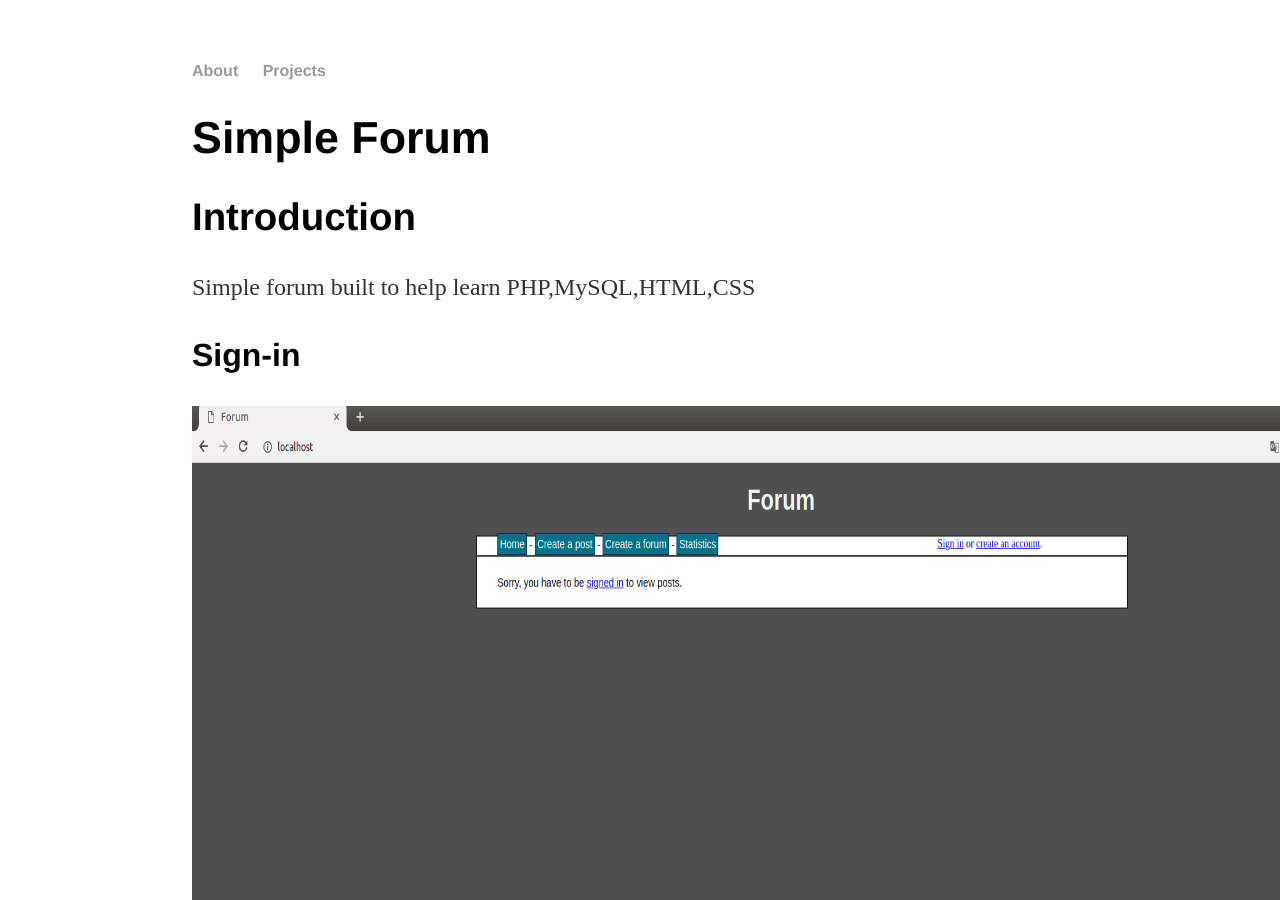
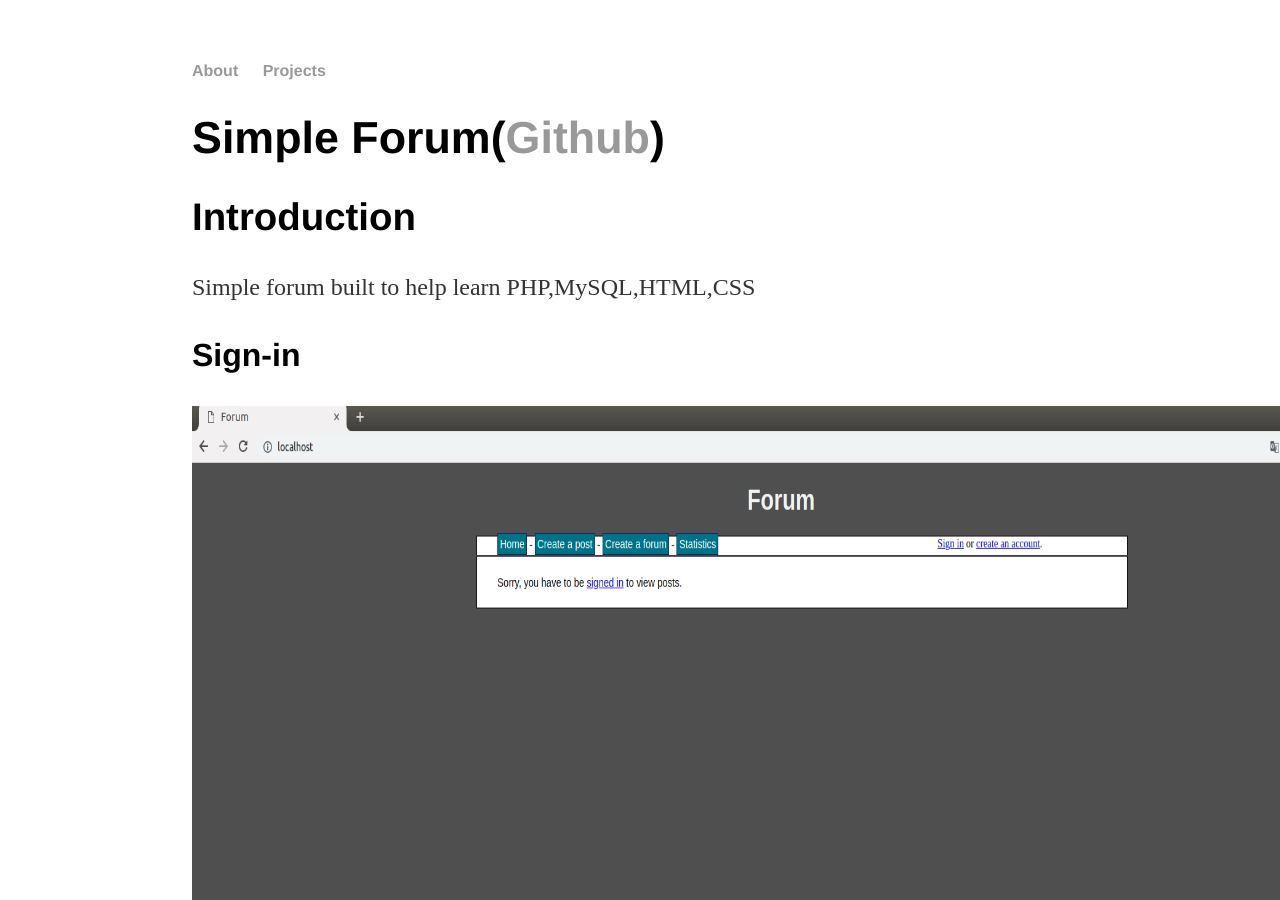
Before and after one commit to jcho7022/jcho7022.github.io, a Jekyll site: the page built from projects/forum/index.html, in a window 1280 px wide and 900 px high. Built offline with Jekyll 4.4.1, drawn with Linux system fonts in a browser that asks for light colours.

Commit message:
Update index.html

```diff
--- a/projects/forum/index.html
+++ b/projects/forum/index.html
@@ -2,7 +2,7 @@
 layout: default
 title: Simple Forum
 ---
-<h1>Simple Forum</h1>
+<h1>Simple Forum(<a href="https://github.com/jcho7022/forum">Github</a>)</h1>
 <h2>Introduction</h2>
 <p>Simple forum built to help learn PHP,MySQL,HTML,CSS</p>
 <h3>Sign-in</h3>
```
